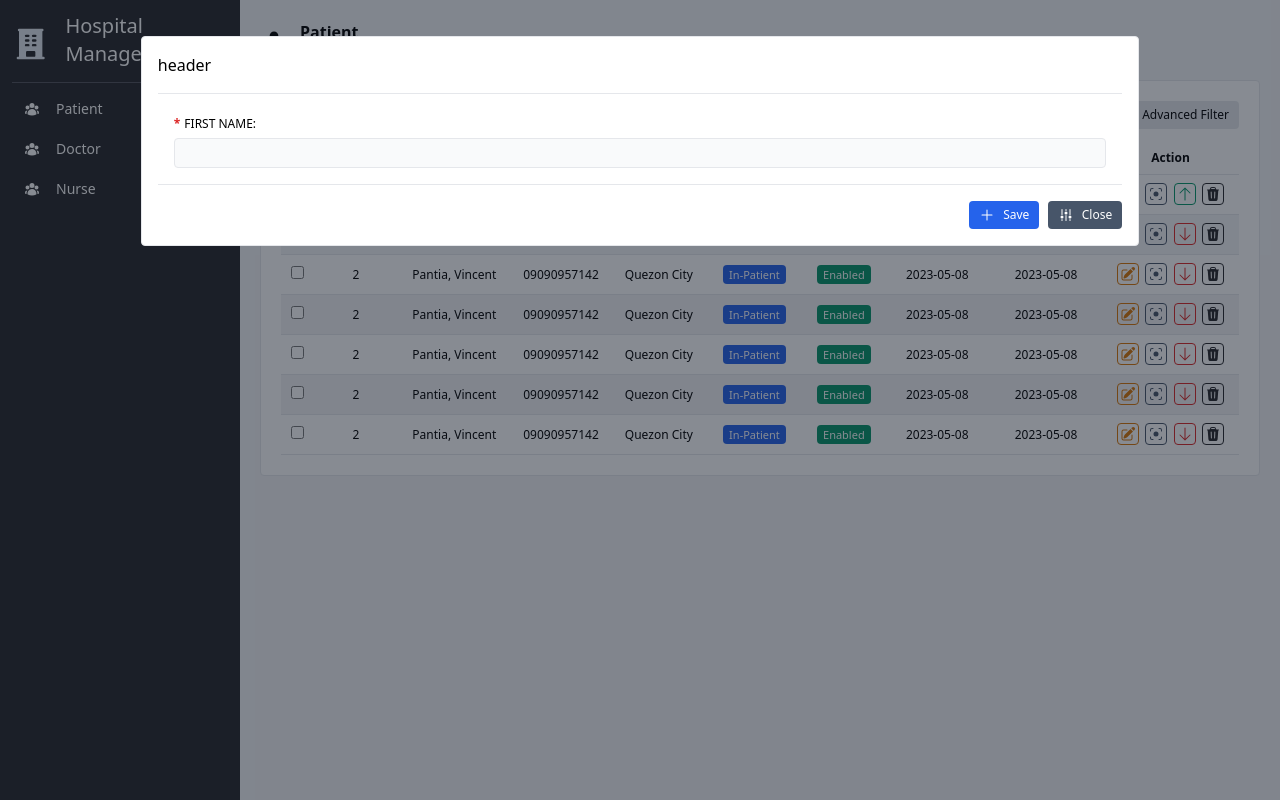
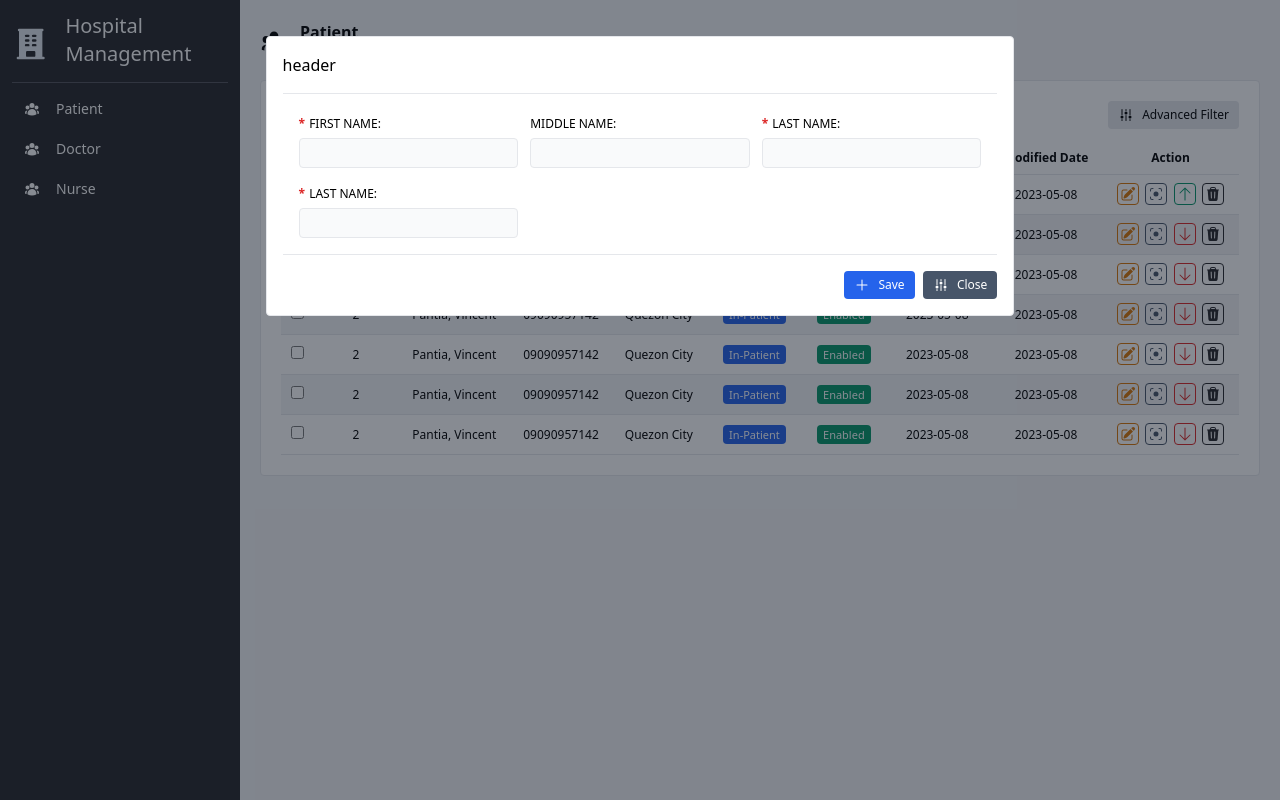
Before and after one commit to vmpantia/hospital-management, a React (Create React App) app: page / in a window 1280 px wide. Both pictures are taken after a click on the button "Add Patient". Built offline with nearby package versions, Linux system fonts and the light colour scheme.

Commit message:
[u] Changes

```diff
--- /dev/null
+++ b/src/components/TextBox.tsx
@@ -0,0 +1,29 @@
+import React from 'react'
+type Props = {
+    name:string;
+    label:string;
+    value:any;
+    disabled?:boolean;
+    required?:boolean;
+}
+
+const TextBox = (props:Props) => {
+    const{name, label, value, disabled, required} = props;
+    return (
+        <div className=''>
+            <label className="w-full font-medium text-xs" htmlFor={name}>
+                {required &&
+                    <span className="text-red-600 font-bold mr-1">*</span>
+                }
+                {label}:
+            </label>
+            <input className="w-full px-2 py-1 mt-1 text-sm border rounded bg-gray-50 focus:outline-none focus:border-blue-500 focus:ring-blue-500 focus:ring-1 disabled:bg-gray-200"
+                   type="text"
+                   name={name}
+                   value={value}
+                   disabled={disabled}></input>
+        </div>
+    );
+}
+
+export default TextBox
--- a/src/pages/Patient.tsx
+++ b/src/pages/Patient.tsx
@@ -14,6 +14,7 @@ import TypeBadge from "../components/TypeBadge";
 import { AdjustmentsVerticalIcon, MagnifyingGlassIcon, PlusIcon } from "@heroicons/react/24/solid";
 import Button from "../components/Button";
 import IconButton from "../components/IconButton";
+import TextBox from "../components/TextBox";
 
 
 const Patient = () => {
@@ -94,19 +95,19 @@ const Patient = () => {
                     aria-labelledby="modal-title"
                     role="dialog"
                     aria-modal="true">
-                    <div className="bg-white m-auto mt-5 p-4 border rounded w-4/5">
+                    <div className="bg-white m-auto mt-5 p-4 border rounded w-3/5">
                         <div className="border-b pb-4">
                             header
                         </div>
                         <div className="p-4">
-                            <div>
-                                <label className="w-full font-medium text-xs" htmlFor="firstName">
-                                    <span className="text-red-600 font-bold mr-1">*</span>
-                                    FIRST NAME:
-                                </label>
-                                <input className="w-full px-2 py-1 mt-1 text-sm border rounded bg-gray-50 focus:outline-none focus:border-blue-500 focus:ring-blue-500 focus:ring-1" name="firstName" type="text"></input>
+                            <div className="grid sm:grid-cols-1 md:grid-cols-3 gap-3">
+                                <TextBox name="firstName" label="FIRST NAME" value={patient.firstName} required />
+                                <TextBox name="middleName" label="MIDDLE NAME" value={patient.middleName} />
+                                <TextBox name="lastName" label="LAST NAME" value={patient.lastName} required />
+                                <TextBox name="lastName" label="LAST NAME" value={patient.lastName} required />
                             </div>
                         </div>
+
                         <div className="flex justify-end border-t pt-4">
                             <Button text="Save" type="primary" icon="plus" onClickedHandler={closeBtnClicked} /> &nbsp;&nbsp;
                             <Button text="Close" type="secondary" icon="filter" onClickedHandler={closeBtnClicked} />
```
